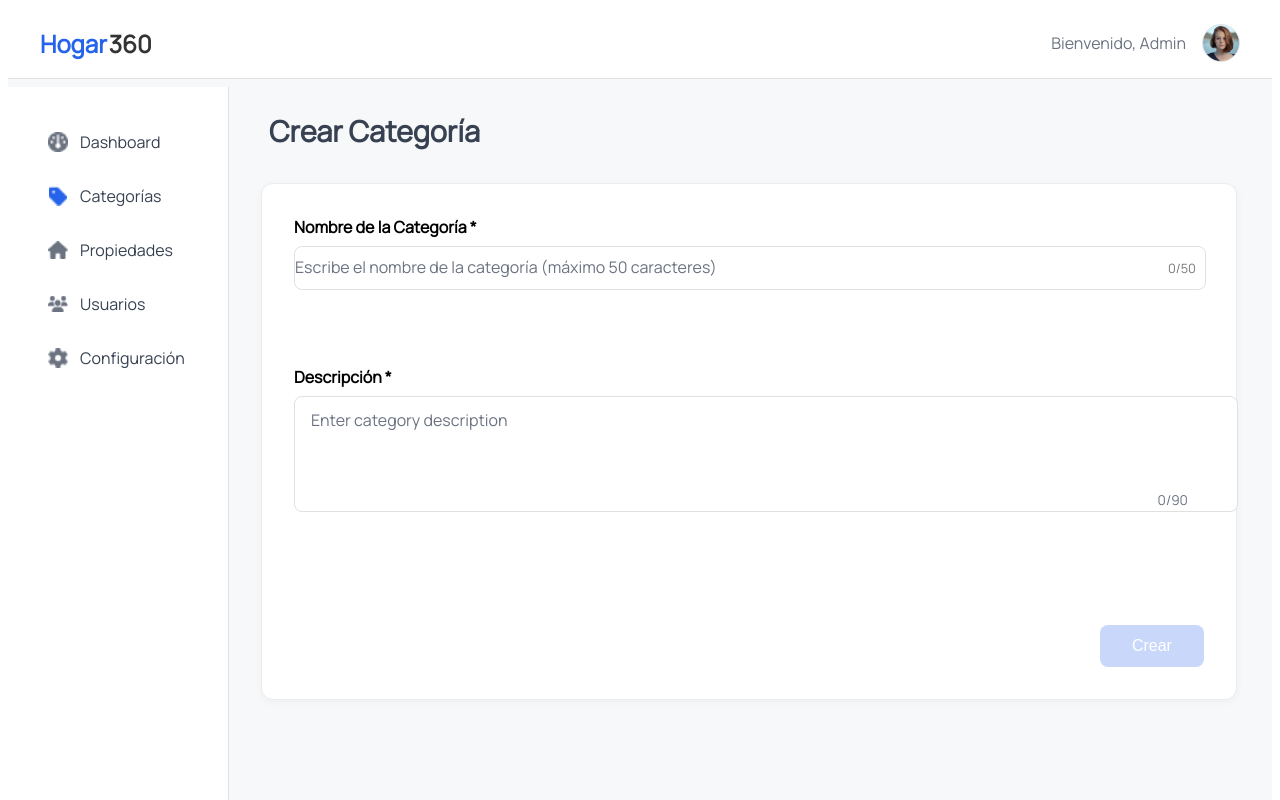
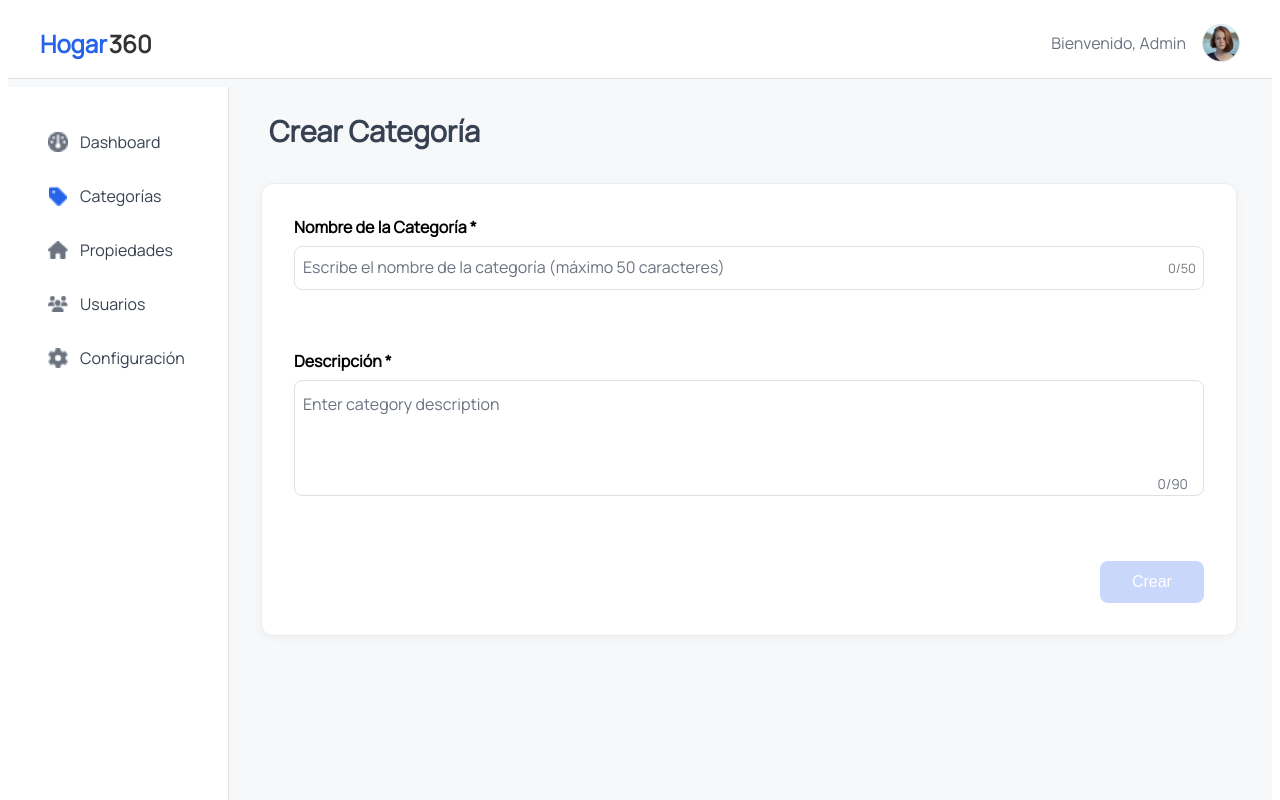
Before and after one commit to ejsalasdev/hogar360-frontend, an Angular app: page /admin/create-category in a window 1280 px wide. Shown: the top 800 px of the page. Built offline with nearby package versions, Linux system fonts and the light colour scheme.

Commit message:
Fix: align input and textarea with button using box-sizing border-box and adjust card margins for better spacing

```diff
--- a/src/app/ui/components/atoms/form-input-atom/form-input-atom.component.scss
+++ b/src/app/ui/components/atoms/form-input-atom/form-input-atom.component.scss
@@ -15,7 +15,8 @@
 
   .form-control {
     width: 100%;
-    padding: 0.75rem 0;
+    padding: 0.75rem 0.5rem;
+    box-sizing: border-box;
     border: 1px solid $color-border;
     border-radius: 8px;
     font-size: 1rem;
@@ -61,12 +62,11 @@
   textarea.form-control {
     width: 100%;
     min-height: 90px;
-    padding: 0.75rem 1rem;
+    resize: none;
     border: 1px solid $color-border;
     border-radius: 8px;
     font-size: 1rem;
     background: $color-white;
-    resize: none;
     transition: border-color 0.2s, box-shadow 0.2s;
 
     &:focus {
--- a/src/app/ui/components/pages/create-category-page/create-category-page.component.scss
+++ b/src/app/ui/components/pages/create-category-page/create-category-page.component.scss
@@ -27,7 +27,6 @@ body,
         border-radius: 12px;
         box-shadow: 0 2px 8px rgba(0, 0, 0, 0.04);
         padding: 2rem;
-        margin-bottom: 2rem;
         border: 1px solid $color-border-light;
         max-width: 90%;
         margin-left: 0;
@@ -43,7 +42,6 @@ body,
 
     &__field {
         position: relative;
-        margin-bottom: 1rem;
     }
 
     &__error-container {
@@ -60,7 +58,6 @@ body,
     &__button-container {
         display: flex;
         justify-content: flex-end;
-        margin-top: 2rem;
     }
 
     &__button {
```
